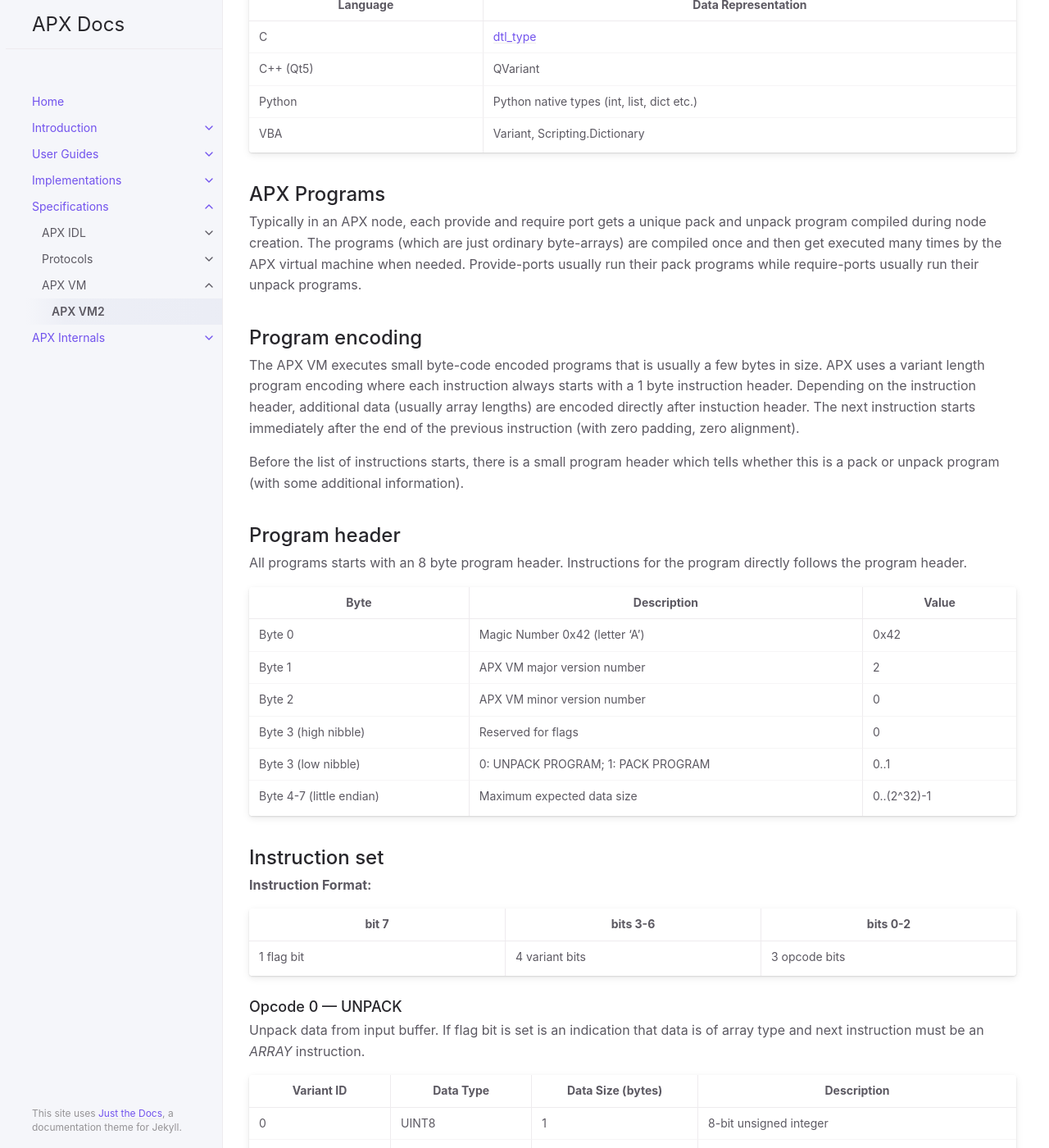
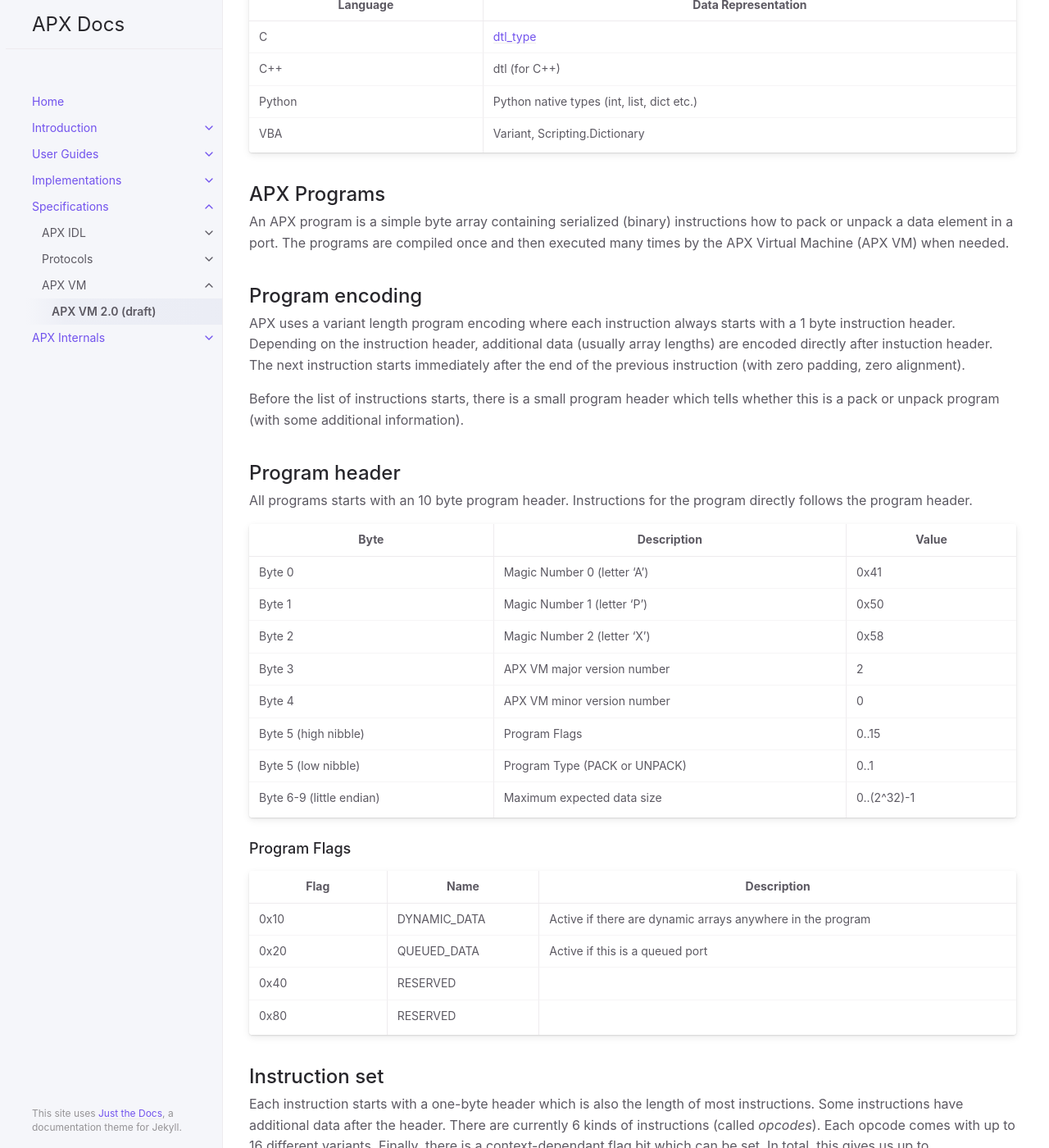
Before and after one commit to cogu/apx, a Jekyll site: the page built from specifications/vm/vm2.md, in a window 1280 px wide and 1400 px high, scrolled down 645 px. Shown: the whole window at 82% size. Built offline with Jekyll 4.4.1, drawn with Linux system fonts in a browser that asks for light colours; some of the changed text lies outside the part shown.

Commit message:
Update APX VM2 specification to latest draft

```diff
--- a/specifications/vm/vm2.md
+++ b/specifications/vm/vm2.md
@@ -1,6 +1,6 @@
 ---
 layout: default
-title: APX VM2
+title: APX VM 2.0 (draft)
 permalink: /specification/vm/vm2
 parent: APX VM
 grand_parent: Specifications
@@ -8,7 +8,7 @@ has_toc: false
 nav_order: 1
 ---
 
-# APX VM2
+# APX VM 2.0 (draft)
 
 This is the instruction set for APX Virtual Machine v2.0. It's a special kind of VM which sole purpose is used for data serialization.
 
@@ -32,37 +32,54 @@ Examples:
 | Language  | Data Representation                          |
 |-----------|----------------------------------------------|
 | C         | [dtl_type](https://github.com/cogu/dtl_type) |
-| C++ (Qt5) | QVariant                                     |
+| C++       | dtl (for C++)                                |
 | Python    | Python native types (int, list, dict etc.)   |
 | VBA       | Variant, Scripting.Dictionary                |
 
 ## APX Programs
 
-Typically in an APX node, each provide and require port gets a unique pack and unpack program compiled during node creation. The programs (which are just ordinary byte-arrays) are compiled once and then get executed many times by the APX virtual machine when needed. Provide-ports usually run their pack programs while require-ports usually run their unpack programs.
+An APX program is a simple byte array containing serialized (binary) instructions how to pack or unpack a data element in a port. The programs are compiled once and then  executed many times by the APX Virtual Machine (APX VM) when needed.
 
 ## Program encoding
 
-The APX VM executes small byte-code encoded programs that is usually a few bytes in size. APX uses a variant length program encoding where each instruction always starts with a 1 byte instruction header. Depending on the instruction header, additional data (usually array lengths) are encoded directly after instuction header. The next instruction starts immediately after the end of the previous instruction (with zero padding, zero alignment).
+APX uses a variant length program encoding where each instruction always starts with a 1 byte instruction header. Depending on the instruction header, additional data (usually array lengths) are encoded directly after instuction header. The next instruction starts immediately after the end of the previous instruction (with zero padding, zero alignment).
 
 Before the list of instructions starts, there is a small program header which tells whether this is a pack or unpack program
 (with some additional information).
 
 ## Program header
 
-All programs starts with an 8 byte program header. Instructions for the program directly follows the program header.
+All programs starts with an 10 byte program header. Instructions for the program directly follows the program header.
 
 | Byte                     | Description                          | Value       |
 |--------------------------|--------------------------------------|-------------|
-| Byte 0                   | Magic Number 0x42 (letter 'A')       | 0x42        |
-| Byte 1                   | APX VM major version number          | 2           |
-| Byte 2                   | APX VM minor version number          | 0           |
-| Byte 3 (high nibble)     | Reserved for flags                   | 0           |
-| Byte 3 (low nibble)      | 0: UNPACK PROGRAM; 1: PACK PROGRAM   | 0..1        |
-| Byte 4-7 (little endian) | Maximum expected data size           | 0..(2^32)-1 |
+| Byte 0                   | Magic Number 0 (letter 'A')          | 0x41        |
+| Byte 1                   | Magic Number 1 (letter 'P')          | 0x50        |
+| Byte 2                   | Magic Number 2 (letter 'X')          | 0x58        |
+| Byte 3                   | APX VM major version number          | 2           |
+| Byte 4                   | APX VM minor version number          | 0           |
+| Byte 5 (high nibble)     | Program Flags                        | 0..15       |
+| Byte 5 (low nibble)      | Program Type (PACK or UNPACK)        | 0..1        |
+| Byte 6-9 (little endian) | Maximum expected data size           | 0..(2^32)-1 |
+
+### Program Flags
+
+| Flag    | Name           | Description                                                |
+|---------|----------------|------------------------------------------------------------|
+| 0x10    | DYNAMIC_DATA   | Active if there are dynamic arrays anywhere in the program |
+| 0x20    | QUEUED_DATA    | Active if this is a queued port                            |
+| 0x40    | RESERVED       |                                                            |
+| 0x80    | RESERVED       |                                                            |
 
 ## Instruction set
 
-**Instruction Format:**
+Each instruction starts with a one-byte header which is also the length of most instructions.
+Some instructions have additional data after the header.
+There are currently 6 kinds of instructions (called *opcodes*). Each opcode comes with up to 16 different variants.
+Finally, there is a context-dependant flag bit which can be set.
+In total, this gives us up to 6&ast;16&ast;2 or 192 different instruction choices.
+
+**Instruction Header Format:**
 
 | bit 7       |  bits 3-6       | bits 0-2         |
 |-------------|-----------------|------------------|
@@ -72,7 +89,7 @@ All programs starts with an 8 byte program header. Instructions for the program
 
 Unpack data from input buffer. If flag bit is set is an indication that data is of array type and next instruction must be an *ARRAY* instruction.
 
-| Variant ID | Data Type | Data Size (bytes) | Description                            |
+| Variant ID | Data Type | Data Size (bytes) | Description                               |
 |------------|-----------|----------------------|----------------------------------------|
 | 0          | UINT8     | 1                    | 8-bit unsigned integer                 |
 | 1          | UINT16    | 2                    | 16-bit unsigned integer                |
@@ -87,7 +104,7 @@ Unpack data from input buffer. If flag bit is set is an indication that data is
 | 10         | BOOL      | 1                    | Boolean value                          |
 | 11         | BYTES     | 1                    | A Bytes object (blob)                  |
 | 12         | STR       | 1                    | String                                 |
-| 13         | ZSTR      | 1                    | Null-terminated string                 |
+| 13         | RESERVED  | 1                    | Null-terminated string                 |
 | 14         | RESERVED  |                      |                                        |
 | 15         | RESERVED  |                      |                                        |
 
@@ -95,20 +112,46 @@ Unpack data from input buffer. If flag bit is set is an indication that data is
 
 Pack data to output buffer. Variants and use of flag bit is identical to *UNPACK* instruction.
 
-### Opcode 2 &#8212; ARRAY
+### Opcode 2 &#8212; DATA_SIZE
 
-Defines an array length. If flag bit is 0, the array length is read from the (the next byte in the program).
-If the flag bit is 1, the array length is read from the input buffer (in case of *PACK*) or written to the output buffer (in case of *UNPACK*).
+Used to describe a data size (array or element). Array sizes are used to describe length of arrays while
+elements sizes are used only together with queued ports.
+This instruction is used to encode an actual integer into the program. The type and size of the integer is
+described by this instruction header (see variant). This information is used by the VM to decode the integer which is stored as the next
+byte (or bytes) directly following this header.
 
-| Variant ID | Data Type | Data Size (bytes)    | Description                                 |
-|------------|-----------|----------------------|---------------------------------------------|
-| 0          | UINT8     | 1                    | Used when array length is 0-255             |
-| 1          | UINT16    | 2                    | Used when array length is 256-65535         |
-| 2          | UINT32    | 4                    | Used when array length is bigger than 65535 |
+**ARRAY_SIZE:**
+If flag bit is 0 the array is of fixed length.
+If the flag bit is 1, this indicates a dynamic array. In that case the current array length is read from the data buffer while
+(at the same time) the maximum array length is read from next program byte (or bytes).
+
+**ELEMENT_SIZE:**
+Flag is not yet in use.
+
+| Variant ID | Data Type         | Integer Size (bytes) | Description                                       |
+|------------|-------------------|----------------------|---------------------------------------------------|
+| 0          | ARRAY_SIZE_U8     | 1                    | Used when array length is 0-255                   |
+| 1          | ARRAY_SIZE_U16    | 2                    | Used when array length is 256-65535               |
+| 2          | ARRAY_SIZE_U32    | 4                    | Used when array length is bigger than 65535       |
+| 3          | ELEMENT_SIZE_U8   | 1                    | Used when element size is 0-255 bytes             |
+| 4          | ELEMENT_SIZE_U16  | 2                    | Used when element size is 256-65535 bytes         |
+| 5          | ELEMENT_SIZE_U32  | 4                    | Used when element size is bigger than 65535 bytes |
 
 ### Opcode 3 &#8212; DATA_CTRL
 
 Controls how data is read/written.
+
+| Variant ID | Data Type        | Bytes after header |
+|------------|------------------|--------------------|
+| 0          | RECORD_SELECT    | Variable           |
+| 1          | LIMIT_CHECK_U8   | 2                  |
+| 2          | LIMIT_CHECK_U16  | 4                  |
+| 3          | LIMIT_CHECK_U32  | 8                  |
+| 4          | LIMIT_CHECK_U64  | 16                 |
+| 5          | LIMIT_CHECK_S8   | 2                  |
+| 6          | LIMIT_CHECK_S16  | 4                  |
+| 7          | LIMIT_CHECK_S32  | 8                  |
+| 8          | LIMIT_CHECK_S64  | 16                 |
 
 #### Variant 0 &#8212; RECORD_SELECT
 
@@ -117,9 +160,23 @@ Selects the name of next record member. The name is a null-terminated string enc
 
 When flag is 1 it means that this is going to be the last field of the record.
 
+#### Variants 1-8 &#8212; LIMIT_CHECK
+
+A limit check encodes two integers directly after the instruction header. The first integer is the lower limit while the second
+integer is the upper limit. The instruction variant determines both signedness and size of the integers (same encoding applies to both).
+
+When flag is 1 it means that the data where the limit check applies is an array and the limit check shall be applied to all elements.
+
+In pack-programs the limit check is encoded just before the actual pack instruction (to prevend illegal data to be serialized) while
+in unpack-programs the limit check is encoded after the unpack instruction (data needs to be unpacked before it can be checked).
+
 ### Opcode 4 &#8212; FLOW_CTRL
 
 Controls program flow.
+
+| Variant ID | Data Type        |
+|------------|------------------|
+| 0          | ARRAY_NEXT       |
 
 #### Variant 0 &#8212; ARRAY_NEXT
 
```
Also changed, not shown: specifications/vm/vm.md (+2 -2 lines).
